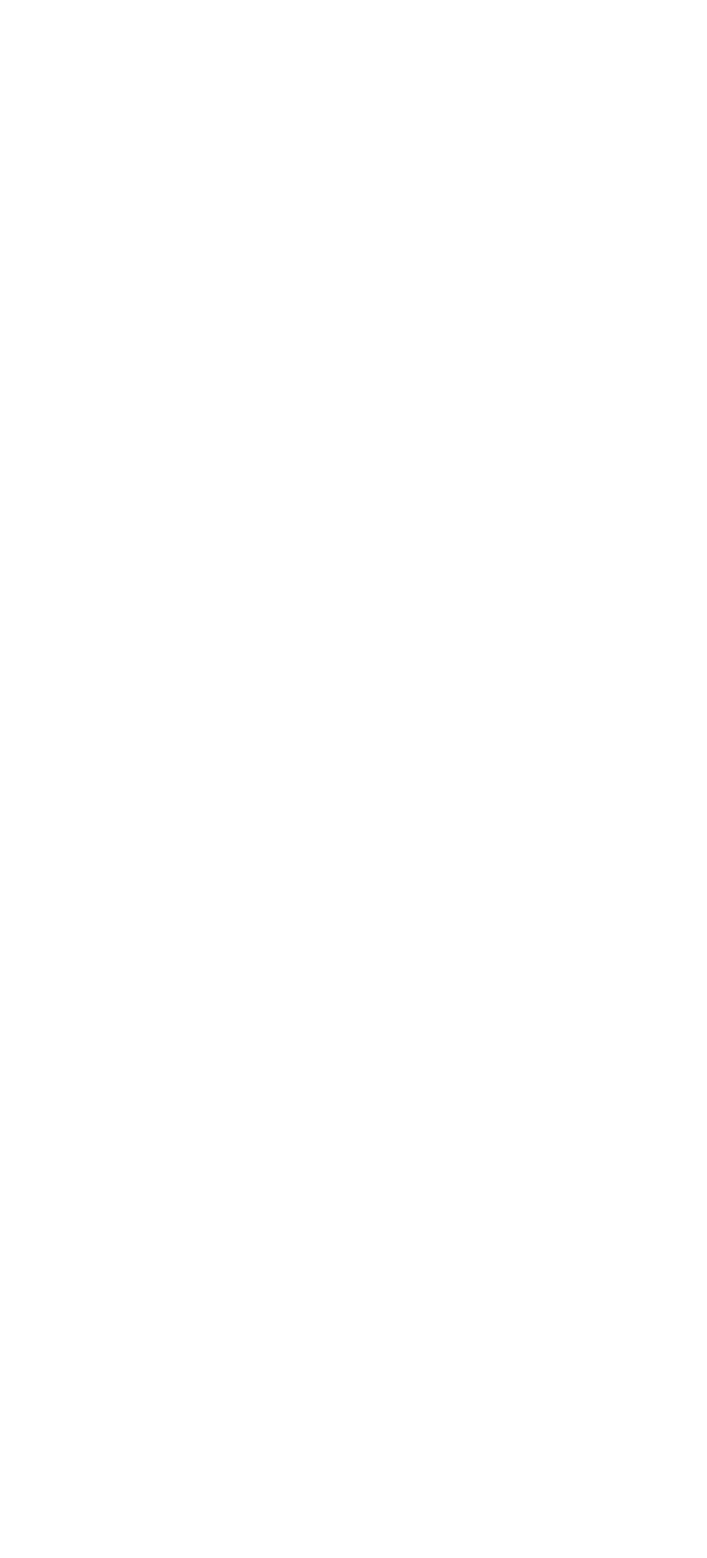
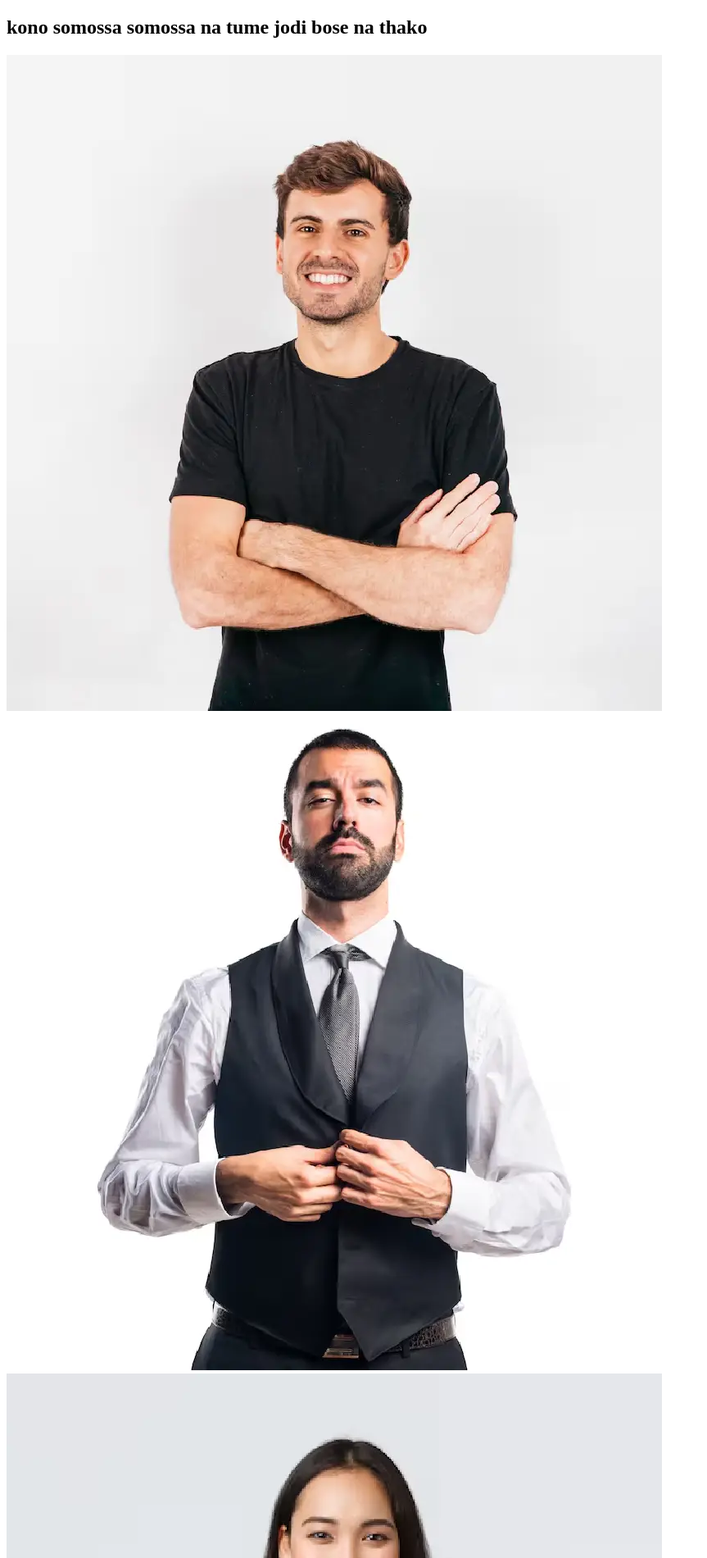
Before and after one commit to CodeCanvase/my-fourth-repo, a plain HTML site: page index.html in a window 1280 px wide. Shown: the top 1900 px of the page at 82% size, without its empty margins (0-863 px from the left). Before the commit the page ends 800 px from the top, so only its background shows below. Drawn offline with Linux system fonts and the light colour scheme.

Commit message:
fourth images added complete

```diff
--- a/index.html
+++ b/index.html
@@ -6,5 +6,10 @@
     <title>My fourth repo</title>
 </head>
 <body>
+    <h2>kono somossa somossa na tume jodi bose na thako</h2>
+    <img src="iamges/man1.webp" alt="">
+    <img src="iamges/man2.webp" alt="">
+    <img src="iamges/woman1.webp" alt="">
+    <img src="iamges/women4.webp" alt="">
 </body>
 </html>
```
Also changed, not shown: Styles/sliders.css (added), iamges/man1.webp (added), iamges/man2.webp (added), iamges/woman1.webp (added), iamges/women4.webp (added).
